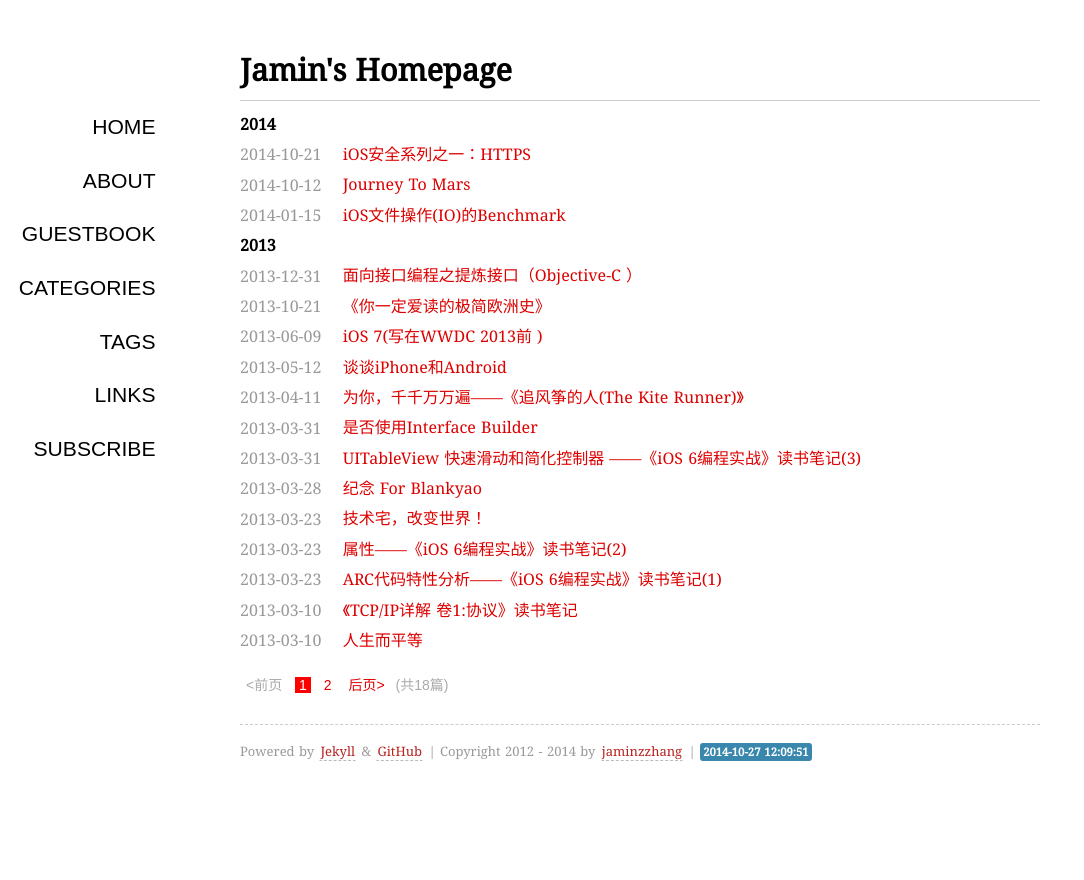
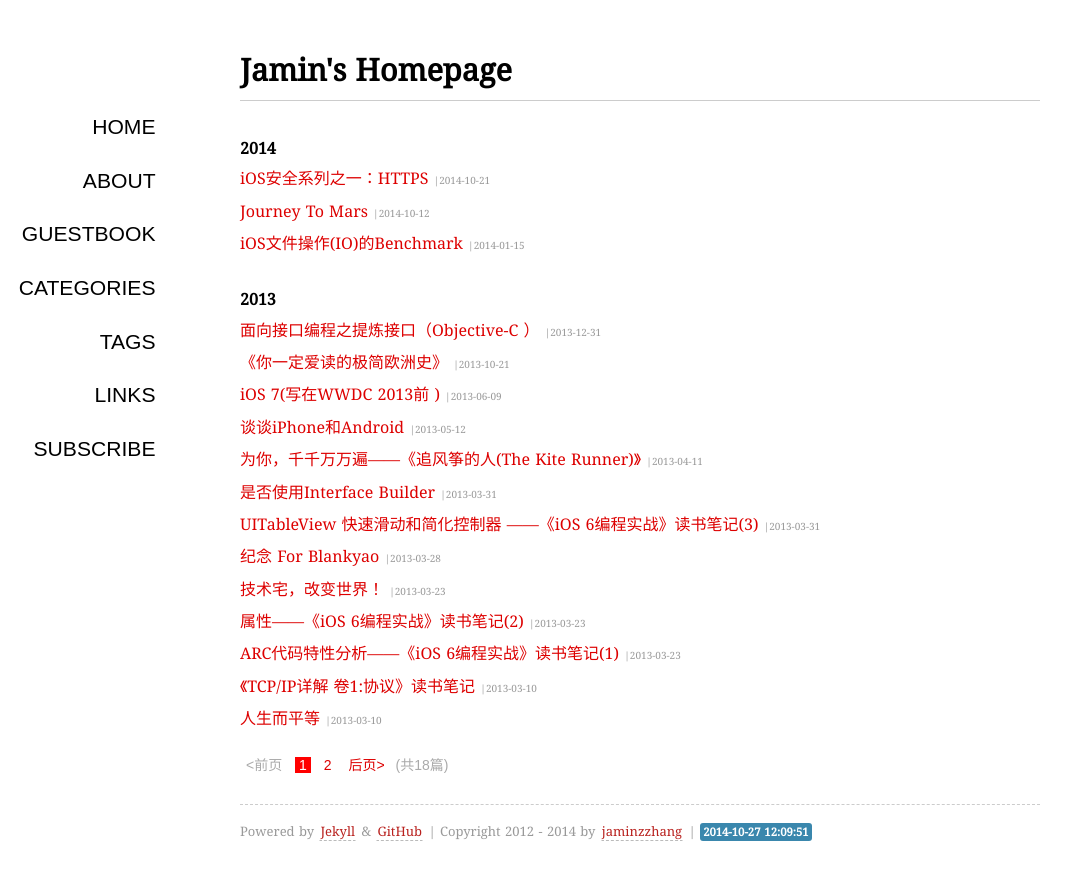
Before and after one commit to jaminzzhang/jaminzzhang.github.io, a Jekyll site: the page built from index.html, in a window 1280 px wide. Shown: the top 880 px of the page, without its empty margins (0-1084 px from the left). Built offline with Jekyll 4.4.1, drawn with Linux system fonts in a browser that asks for light colours; some web fonts are replaced; Markdown is read by kramdown in place of the engine named in the settings; the list of posts is cut into pages by our own code; comment, search, counter and statistics services are not loaded.

Commit message:
[样式]：修改博客首页的样式

```diff
--- a/index.html
+++ b/index.html
@@ -8,11 +8,12 @@ layout: page
   {% capture y %}{{post.date | date:"%Y"}}{% endcapture %}
   {% if year != y %}
     {% assign year = y %}
+    <br />
     <li class="listing-seperator">{{ y }}</li>
   {% endif %}
   <li class="listing-item">
-    <time datetime="{{ post.date | date:"%Y-%m-%d" }}">{{ post.date | date:"%Y-%m-%d" }}</time>
     <a href="{{ post.url }}" title="{{ post.title }}">{{ post.title }}</a>
+    <time datetime="{{ post.date | date:"%Y-%m-%d" }}">  |{{ post.date | date:"%Y-%m-%d" }}</time>
   </li>
 {% endfor %}
 </ul>
--- a/media/css/style.css
+++ b/media/css/style.css
@@ -37,12 +37,12 @@ blockquote p{margin:0;padding:.5em 0;}
 #tag_cloud{margin-bottom: 1em;}
 #tag_cloud a:hover{color:#333333 !important;text-decoration:none;}
 .listing-item,.listing-seperator{list-style-type:none;}
-.listing-item a{
+/*.listing-item a{
 	padding:.2em 1em;
 
-}
+}*/
 
-.listing-item time{color:#999999;}
+.listing-item time{color:#999999;font-size:10px;}
 .listing-seperator{font-weight:bold;}
 .meta{text-align:right;font-size:12px;}
 .pageNav{font-weight:bold;font-size:17px;}
```
